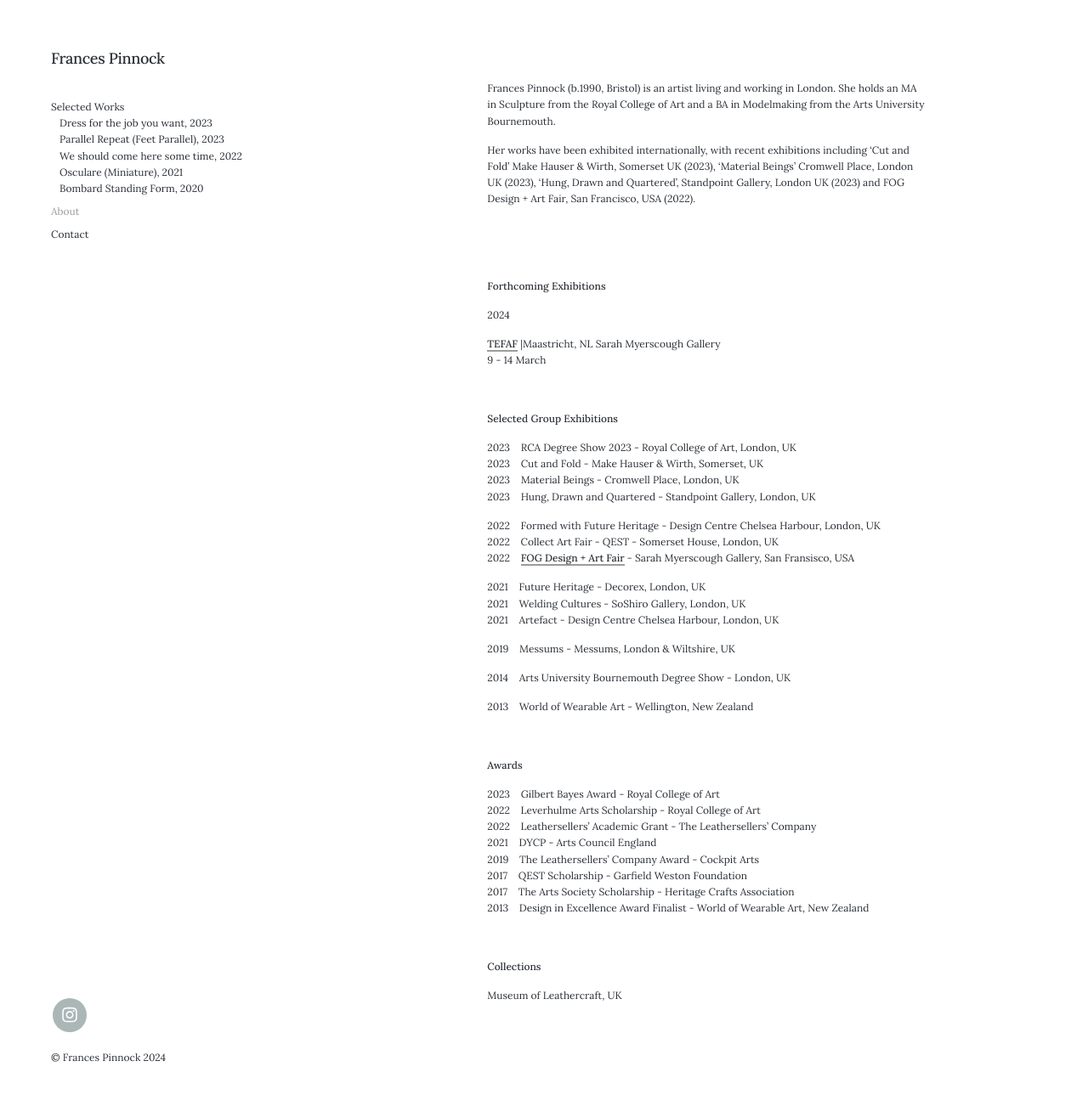
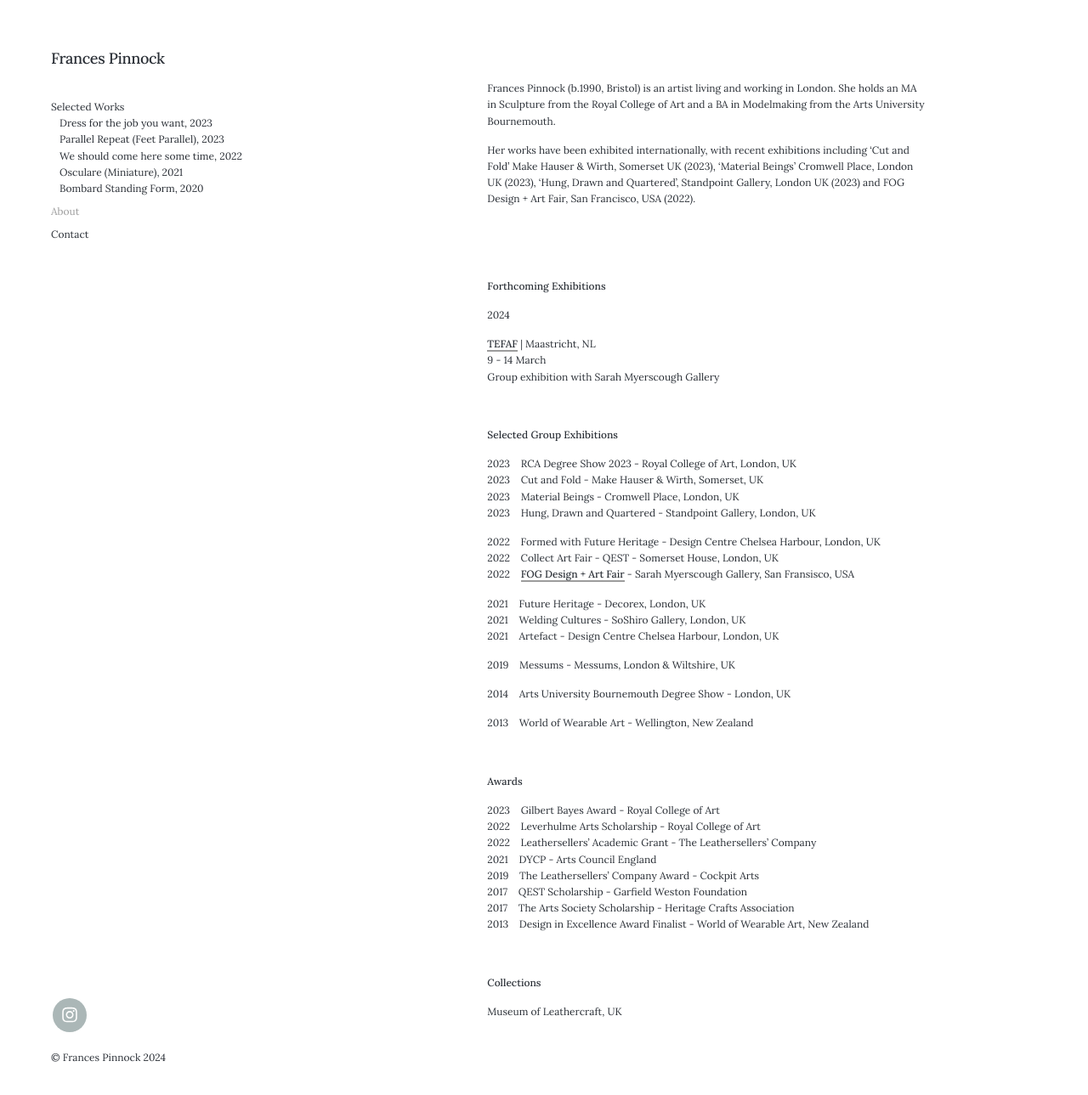
Before and after one commit to francespinnock/francespinnock.github.io, a Jekyll site: the page built from _pages/about.md, in a window 1280 px wide and 1294 px high. Shown: the top 1289 px of the window at 85% size. Built offline with Jekyll 4.4.1, drawn with Linux system fonts in a browser that asks for light colours; nearby versions of some CDN libraries.

Commit message:
Update about.md

```diff
--- a/_pages/about.md
+++ b/_pages/about.md
@@ -22,9 +22,9 @@ Her works have been exhibited internationally,  with recent exhibitions includin
 
 2024
 
-[TEFAF](https://www.tefaf.com/fairs/tefaf-maastricht) |Maastricht, NL
-Sarah Myerscough Gallery
+[TEFAF](https://www.tefaf.com/fairs/tefaf-maastricht) |  Maastricht, NL
 9 - 14 March
+Group exhibition with Sarah Myerscough Gallery
 
 
 
```
